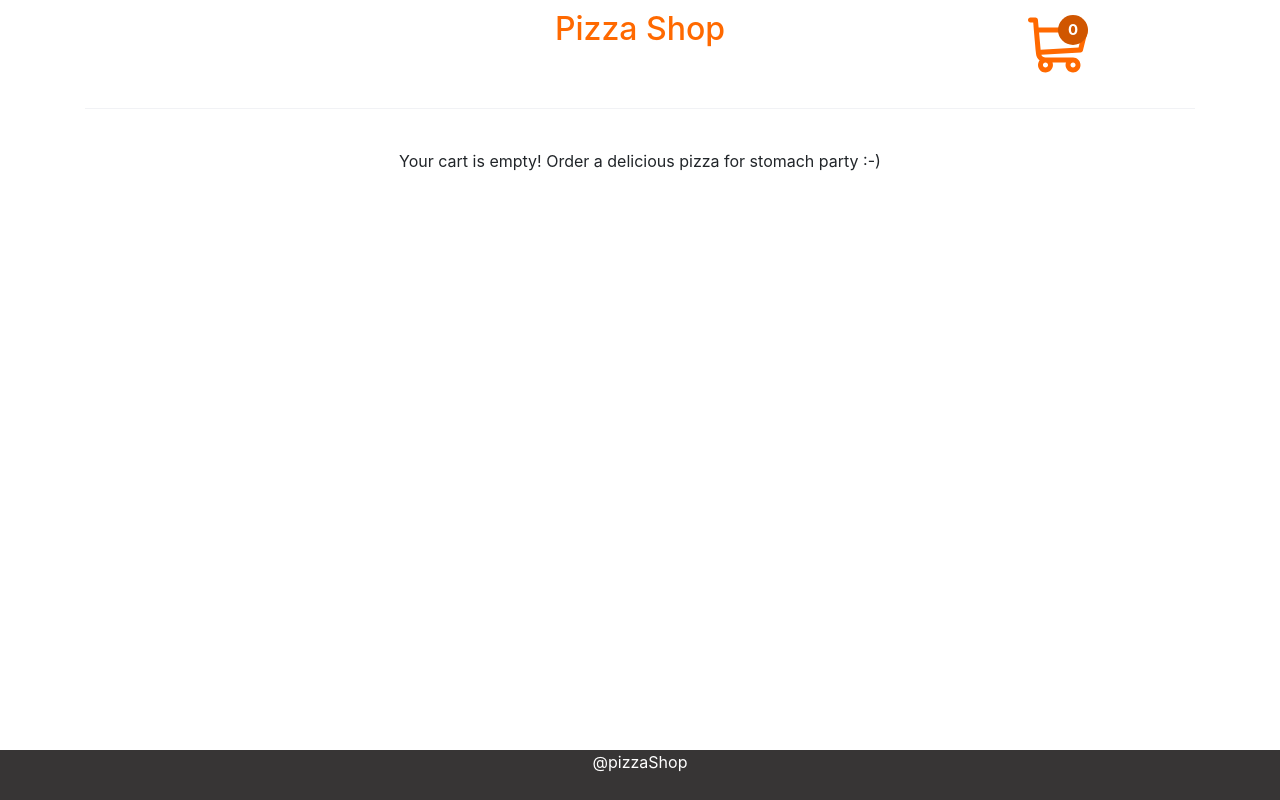
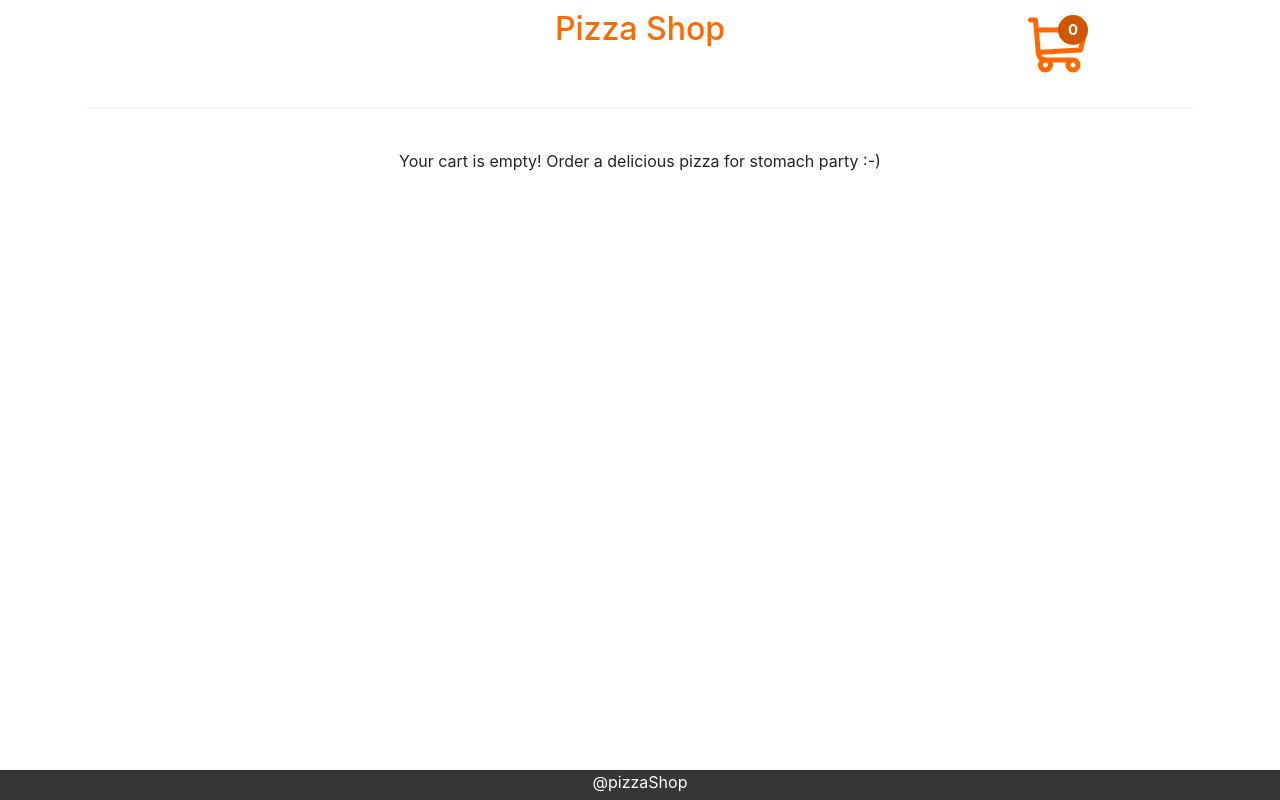
Before and after one commit to babs12316/pizza-store, a React (Create React App) app: page /cart in a window 1280 px wide. Built offline with nearby package versions, Linux system fonts and the light colour scheme.

Commit message:
BottomNav change

```diff
--- a/src/components/BottomNav/BottomNav.css
+++ b/src/components/BottomNav/BottomNav.css
@@ -4,6 +4,6 @@
     height:50px;
     text-align: center;
     position: fixed;
-    bottom:0px;
+    bottom:-20px;
     width:100%;
 }
```
